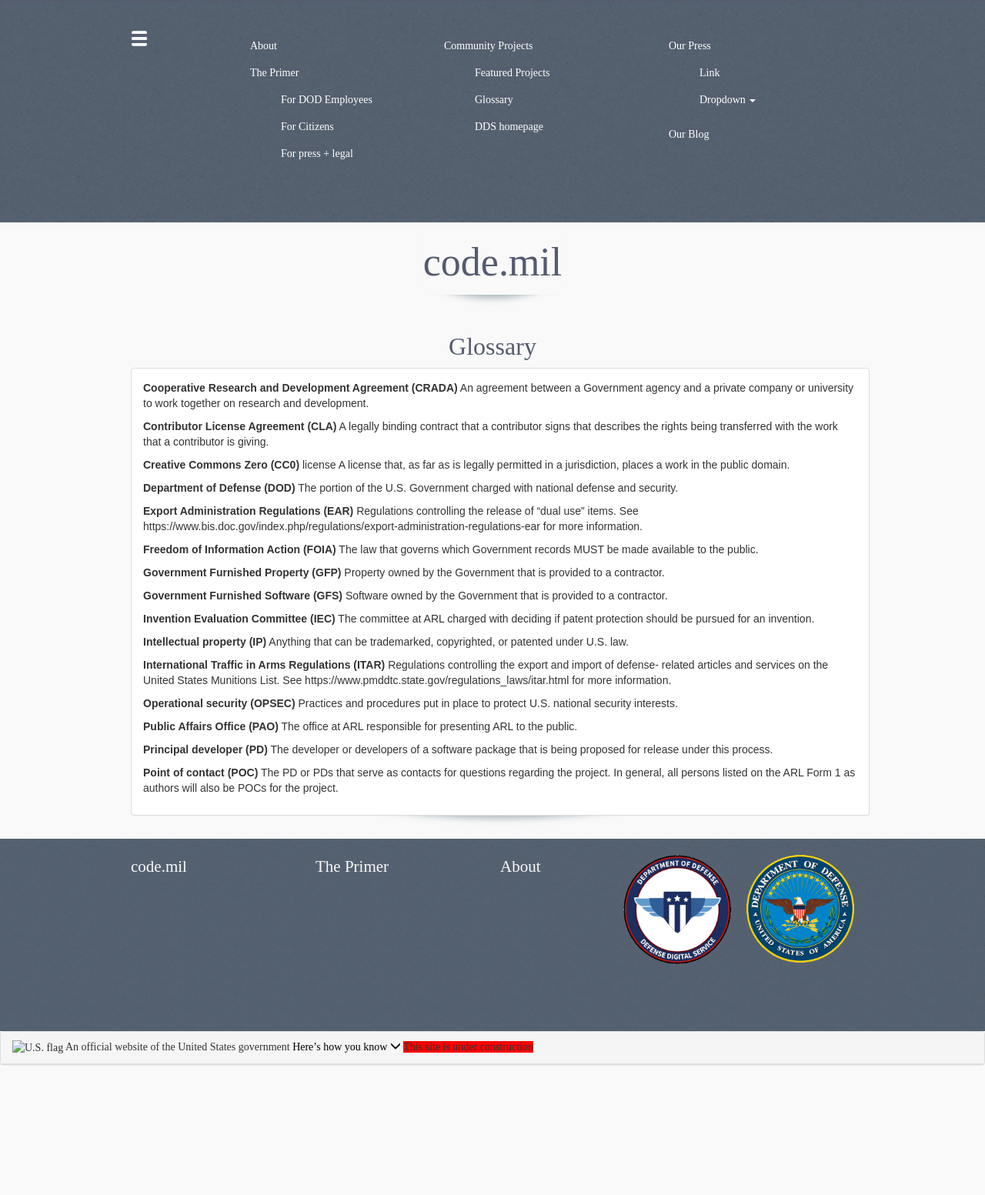
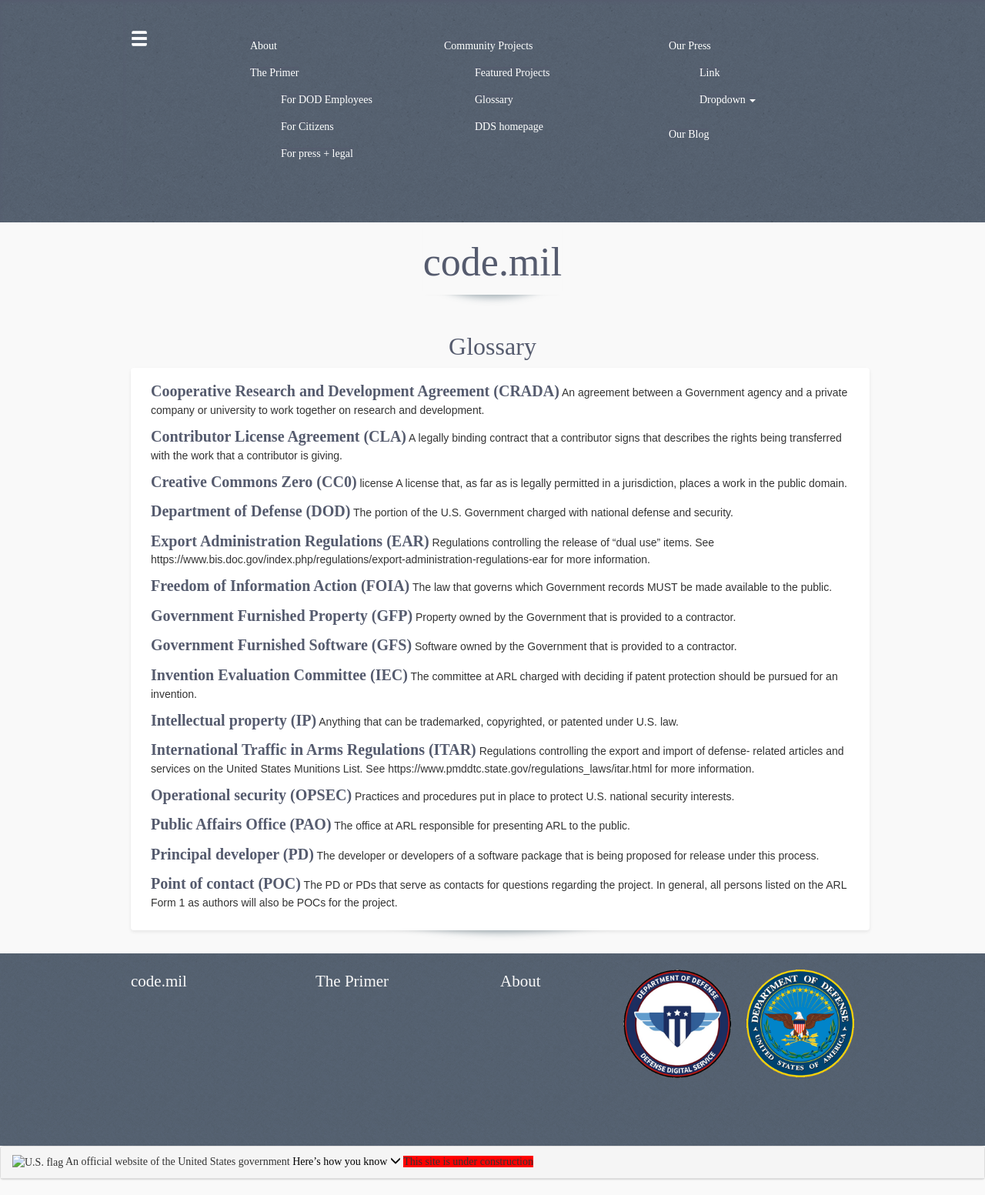
Before and after one commit to deptofdefense/code.mil.page, a Jekyll site: the page built from GLOSSARY.md, in a window 1280 px wide. Shown: the whole page at 77% size. Built offline with Jekyll 4.4.1, drawn with Linux system fonts in a browser that asks for light colours; before the commit the page ends 1404 px from its top, so only the background shows below that.

Commit message:
Glossary styling updates

```diff
--- a/GLOSSARY.md
+++ b/GLOSSARY.md
@@ -4,17 +4,15 @@ layout: default
 ---
 
 {% include pageHeader.html %}
-<section class="container">
-    <div class="panel panel-default css3-shadow">
+<section class="container" id="glossary">
+    <div class="panel col-xs-12 css3-shadow">
         <div class="panel-body text-left" markdown="1">
 
 
-**Cooperative Research and
-Development Agreement (CRADA)** An agreement between a Government agency and a
+**Cooperative Research and Development Agreement (CRADA)** An agreement between a Government agency and a
 private company or university to work together on research and development.
 
-**Contributor License Agreement
-(CLA)** A legally binding contract that a contributor signs that describes the
+**Contributor License Agreement (CLA)** A legally binding contract that a contributor signs that describes the
 rights being transferred with the work that a contributor is giving.
 
 **Creative Commons Zero (CC0)**
@@ -24,35 +22,28 @@ places a work in the public domain.
 **Department of Defense (DOD)**
 The portion of the U.S. Government charged with national defense and security.
 
-**Export Administration
-Regulations (EAR)** Regulations controlling the release of "dual use" items.
+**Export Administration Regulations (EAR)** Regulations controlling the release of "dual use" items.
 See https://www.bis.doc.gov/index.php/regulations/export-administration-regulations-ear
 for more information.
 
-**Freedom of Information Action
-(FOIA)** The law that governs which Government records MUST be made available
+**Freedom of Information Action (FOIA)** The law that governs which Government records MUST be made available
 to the public.
 
-**Government Furnished Property
-(GFP)** Property owned by the Government that is provided to a contractor.
+**Government Furnished Property (GFP)** Property owned by the Government that is provided to a contractor.
 
-**Government Furnished Software
-(GFS)** Software owned by the Government that is provided to a contractor.
+**Government Furnished Software (GFS)** Software owned by the Government that is provided to a contractor.
 
-**Invention Evaluation
-Committee (IEC)** The committee at ARL charged with deciding if patent
+**Invention Evaluation Committee (IEC)** The committee at ARL charged with deciding if patent
 protection should be pursued for an invention.
 
 **Intellectual property (IP)**
 Anything that can be trademarked, copyrighted, or patented under U.S. law.
 
-**International Traffic in Arms
-Regulations (ITAR)** Regulations controlling the export and import of defense-
+**International Traffic in Arms Regulations (ITAR)** Regulations controlling the export and import of defense-
 related articles and services on the United States Munitions List.  See
 https://www.pmddtc.state.gov/regulations_laws/itar.html for more information.
 
-**Operational security
-(OPSEC)** Practices and procedures put in place to protect U.S. national
+**Operational security (OPSEC)** Practices and procedures put in place to protect U.S. national
 security interests.
 
 **Public Affairs Office (PAO)**
--- a/css/main.scss
+++ b/css/main.scss
@@ -42,7 +42,7 @@ http://www.prowebdesign.ro/round-brush-like-responsive-drop-shadows-with-css3-an
   margin-top:0;
   font-family: Nocturno, serif;
 }
-h1.heading, #news h2, #news h4, #about h2, #about h3, #post h2, #post h4 {
+h1.heading, #news h2, #news h4, #about h2, #about h3, #post h2, #post h4 , #glossary p strong{
   font-family: Nocturno, serif;
 }
 h1.heading {
@@ -55,9 +55,13 @@ h1.heading {
   text-align: center;
   color: #555b6e;
 }
-#news h4, #post h4 {
+#news h4, #post h4, #glossary p strong {
   font-size: 20px;
   color: #000000;
+}
+#glossary p strong {
+  font-size: 20px;
+  color: #555b6e;
 }
 #post h4.related {
   text-align:center;
@@ -106,11 +110,11 @@ h1.heading {
     -moz-border-radius:100%;
     border-radius:100%;
 }
-#repos .css3-shadow, #news .css3-shadow, #FAQ_Code .css3-shadow, #about .css3-shadow, #post .css3-shadow  {
+#repos .css3-shadow, #news .css3-shadow, #FAQ_Code .css3-shadow, #about .css3-shadow, #post .css3-shadow, #glossary .css3-shadow  {
   box-shadow: 0 2px 4px 0 rgba(0, 0, 0, 0.08);
   background-color: #ffffff;
 }
-#repos .css3-shadow:hover, #news .css3-shadow:hover, #FAQ_Code .css3-shadow:hover, #about .css3-shadow:hover, #post .css3-shadow:hover {
+#repos .css3-shadow:hover, #news .css3-shadow:hover, #FAQ_Code .css3-shadow:hover, #about .css3-shadow:hover, #post .css3-shadow:hover, #glossary .css3-shadow:hover{
   box-shadow: 0 2px 10px 3px rgba(0, 0, 0, 0.2);
   background-color: #ffffff;
   color: #000000;
```
